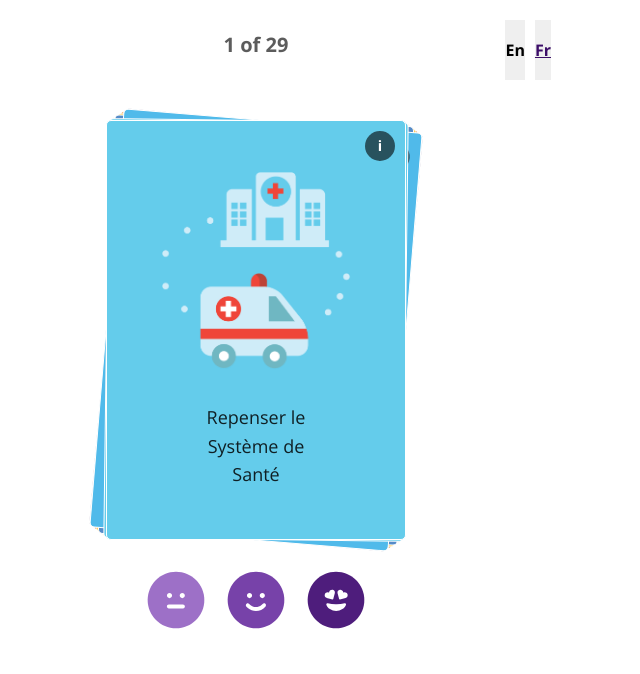
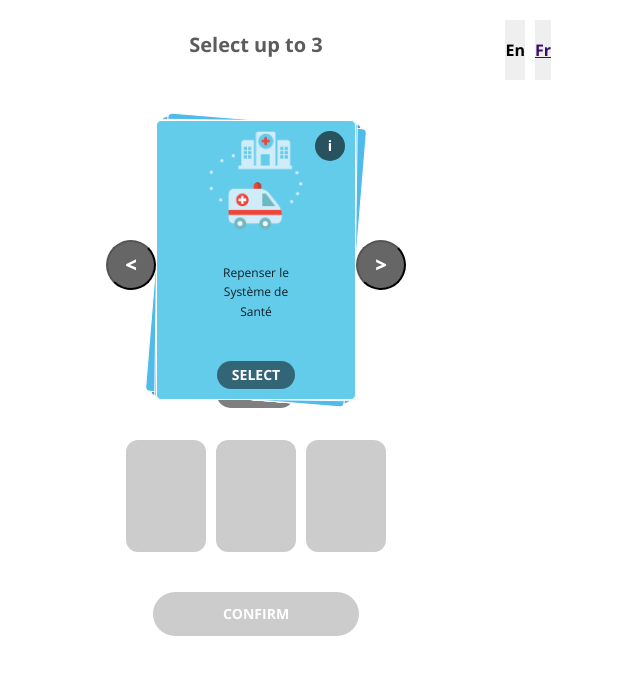
Before and after one commit to mysparkpath/Sparkpathrhok, a React (Create React App) app: page /cards in a window 1280 px wide. Shown: the top 674 px of the page, without its empty margins (384-1024 px from the left). Built offline with nearby package versions, Linux system fonts and the light colour scheme.

Commit message:
replace top 3 card text with images

```diff
--- a/src/App.js
+++ b/src/App.js
@@ -14,7 +14,7 @@ const App = () => {
   const [language, setLanguage] = useState('fr')
   const [deckState, setDeckState] = useState(initialDeckState)
   const [deckHistory, setDeckHistory] = useState()
-  const [showTop3, setShowTop3] = useState(false)
+  const [showTop3, setShowTop3] = useState(true)
   const [totalCount, setTotalCount] = useState(deckState.initial.length)
   const [myTop3, setMyTop3] = useState([])
 
--- a/src/CardApp/CardDeck.js
+++ b/src/CardApp/CardDeck.js
@@ -4,6 +4,7 @@ import { darken } from 'polished'
 import { DeckContext } from '../App'
 import CardButton from './CardButton'
 import UndoButton from './UndoButton'
+import Image from '../components/image'
 import Congrats from './Congrats'
 import { Box, Button, Card, Text } from '../components'
 import { ReactComponent as Int } from '../static/icons/interested.svg'
@@ -189,6 +190,24 @@ const confirmButtonProps = {
   },
 }
 
+const ImageWrapper = styled.div`
+  /* padding: 100px 50px 0 50px; */
+`
+
+const Img = styled(Image)`
+  margin-top: 1rem;
+  max-width: 6rem;
+  max-height: 6rem;
+
+  ${({ istop3 }) => {
+    return istop3 === 'true'
+      ? `
+    max-width: 10rem;
+  max-height: 10rem;`
+      : ''
+  }}
+`
+
 const CardDeck = () => {
   const {
     deckState,
@@ -240,7 +259,8 @@ const CardDeck = () => {
   const getTopCard = i => {
     const currentCard = myTop3[i]
     if (currentCard) {
-      console.log(currentCard)
+      console.log(currentCard.path)
+      const path = require(`../${currentCard.image_path}`)
       return (
         <Top3Card bg={currentCard.variant} contrast={currentCard.contrast}>
           <Button
@@ -248,7 +268,9 @@ const CardDeck = () => {
             onClick={e => handleRemoveTop3(e, currentCard)}
           >
             <span>x</span>
-            {currentCard.en.title}
+            <ImageWrapper>
+              <Img src={path} />
+            </ImageWrapper>
           </Button>
         </Top3Card>
       )
--- a/src/components/card.js
+++ b/src/components/card.js
@@ -116,6 +116,7 @@ const Front = ({
       rotation={randomRotation}
       style={{ background: variant }}
     >
+      {isTop3 && (
         <ToBackOfCardBtn
           onClick={e => {
             toggleView(!front)
@@ -123,6 +124,7 @@ const Front = ({
         >
           i
         </ToBackOfCardBtn>
+      )}
       <ImageWrapper>
         <Img istop3={isTop3.toString()} src={path} />
       </ImageWrapper>
@@ -157,6 +159,9 @@ const BackWrapper = styled.div`
     height: calc((100vw - 2rem) * 1.4);
   max-width: 32rem;
   max-height: 62rem;
+  margin-top: -10rem;
+  margin-left: -6rem;
+  z-index: 999;
 `
 
 const BtnWrapper = styled.div`
```
Lines whose indentation alone changed are shown as unchanged.
